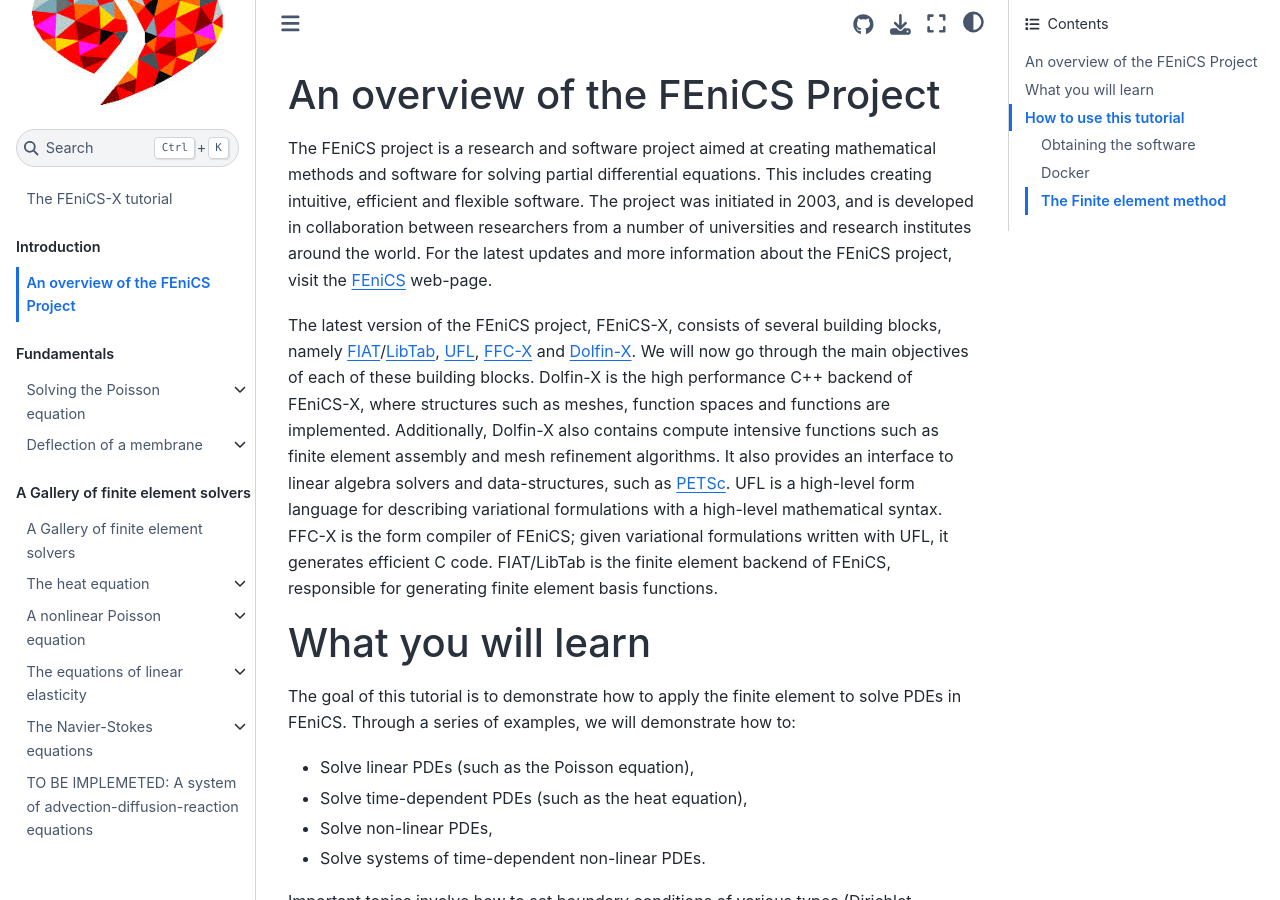
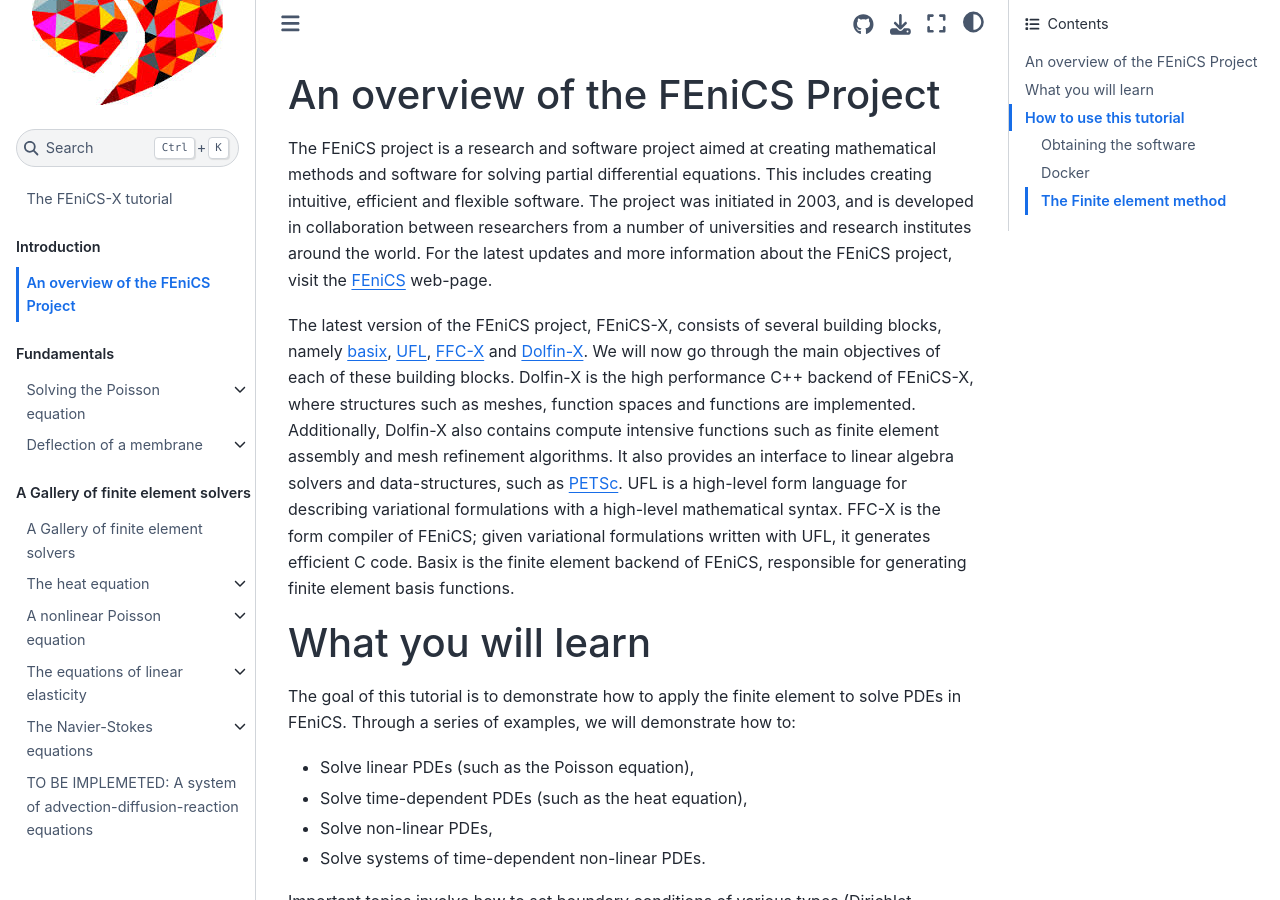
Before and after one commit to jorgensd/dolfinx-tutorial, a Jupyter Book: the page built from fem.md, in a window 1280 px wide and 900 px high. Built offline with Jupyter Book 1.0.4 settings and Sphinx 7.4.7 and the Sphinx Book theme 1.1.4, drawn with Linux system fonts in a browser that asks for light colours; pages that are not in the unit, such as notebooks, are missing from menus.

Commit message:
Remove fiat and introduce basix

```diff
--- a/fem.md
+++ b/fem.md
@@ -2,8 +2,8 @@
 
 The FEniCS project is a research and software project aimed at creating mathematical methods and software for solving partial differential equations. This includes creating intuitive, efficient and flexible software. The project was initiated in 2003, and is developed in collaboration between researchers from a number of universities and research institutes around the world. For the latest updates and more information about the FEniCS project, visit the [FEniCS](https://fenicsproject.org) web-page.
 
-The latest version of the FEniCS project, FEniCS-X, consists of several building blocks, namely [FIAT](https://github.com/FEniCS/fiat)/[LibTab](https://github.com/FEniCS/libtab), [UFL](https://github.com/FEniCS/ufl), [FFC-X](https://github.com/FEniCS/ffcx) and [Dolfin-X](https://github.com/FEniCS/dolfinx). We will now go through the main objectives of each of these building blocks. Dolfin-X is the high performance C++ backend of FEniCS-X, where structures such as meshes, function spaces and functions are implemented.
-Additionally, Dolfin-X also contains compute intensive functions such as finite element assembly and mesh refinement algorithms. It also provides an interface to linear algebra solvers and data-structures, such as [PETSc](https://www.mcs.anl.gov/petsc/). UFL is a high-level form language for describing variational formulations with a high-level mathematical syntax. FFC-X is the form compiler of FEniCS; given variational formulations written with UFL, it generates efficient C code. FIAT/LibTab is the finite element backend of FEniCS, responsible for generating finite element basis functions.
+The latest version of the FEniCS project, FEniCS-X, consists of several building blocks, namely [basix](https://github.com/FEniCS/basix/), [UFL](https://github.com/FEniCS/ufl), [FFC-X](https://github.com/FEniCS/ffcx) and [Dolfin-X](https://github.com/FEniCS/dolfinx). We will now go through the main objectives of each of these building blocks. Dolfin-X is the high performance C++ backend of FEniCS-X, where structures such as meshes, function spaces and functions are implemented.
+Additionally, Dolfin-X also contains compute intensive functions such as finite element assembly and mesh refinement algorithms. It also provides an interface to linear algebra solvers and data-structures, such as [PETSc](https://www.mcs.anl.gov/petsc/). UFL is a high-level form language for describing variational formulations with a high-level mathematical syntax. FFC-X is the form compiler of FEniCS; given variational formulations written with UFL, it generates efficient C code. Basix is the finite element backend of FEniCS, responsible for generating finite element basis functions.
 
 # What you will learn
 
```
